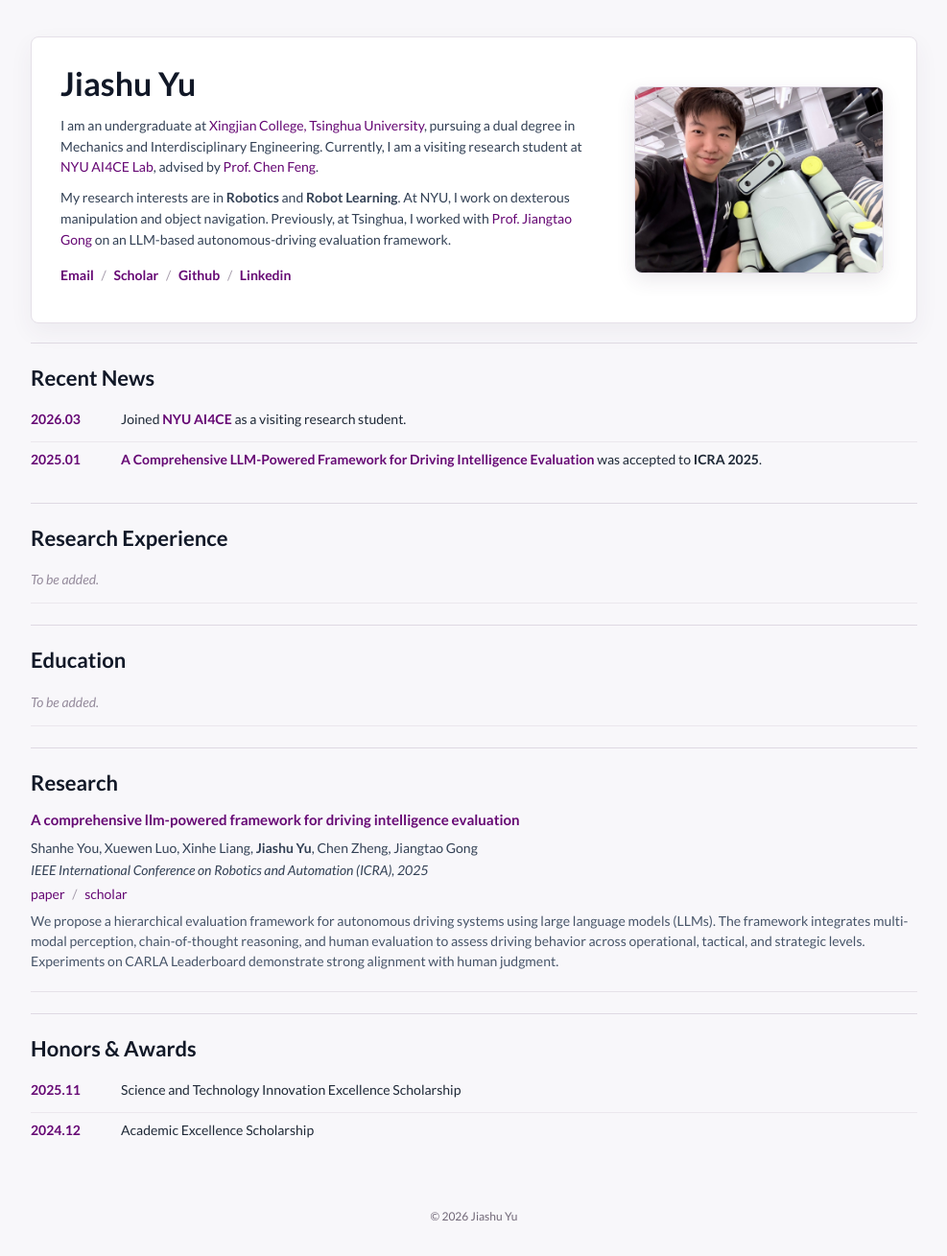
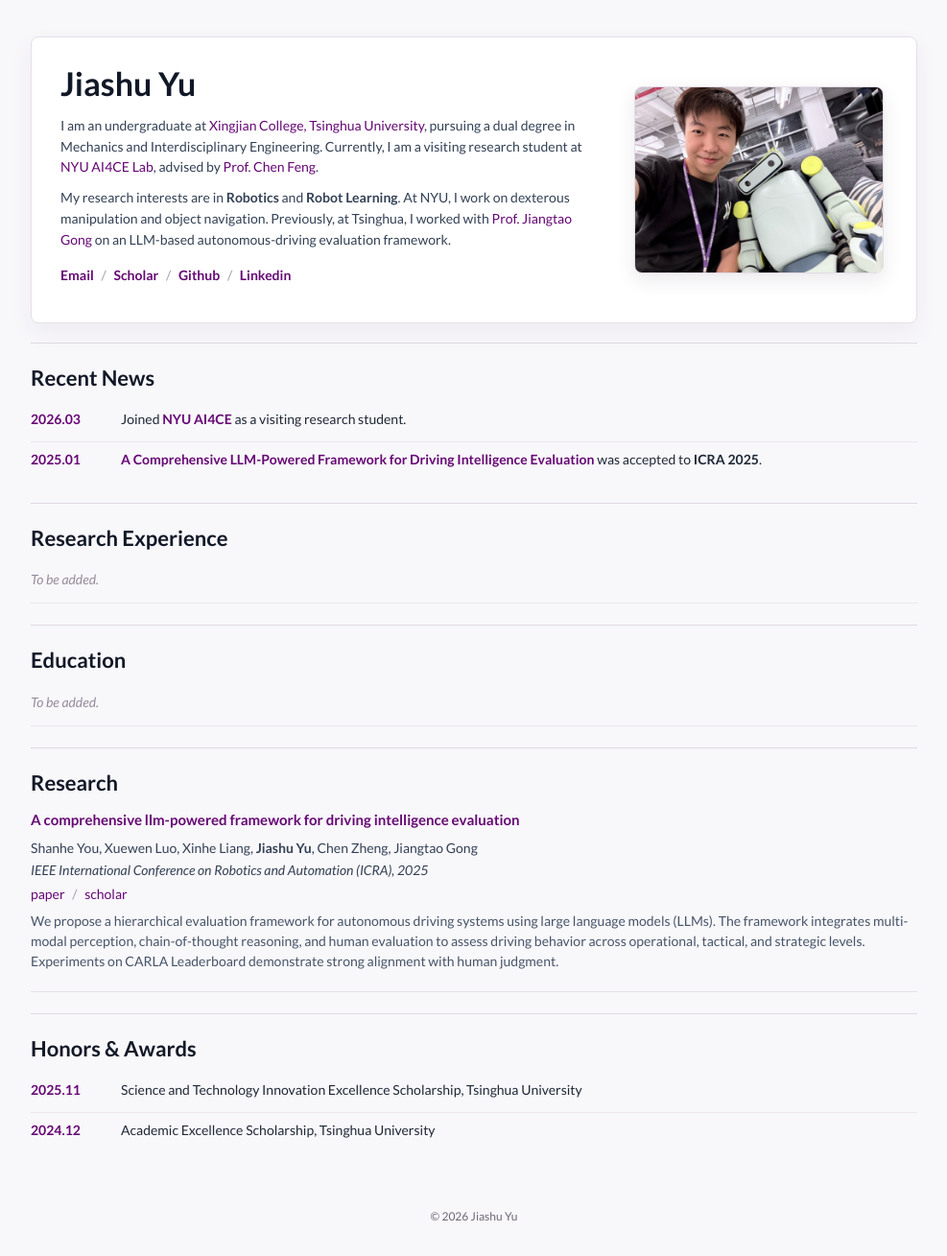
Before and after one commit to Jiashu-Yu/Jiashu-Yu.github.io, a Jekyll site: the page built from _pages/about.md, in a window 1280 px wide. Shown: the whole page at 96% size, without its empty margins (146-1133 px from the left). Built offline with Jekyll 4.4.1, drawn with Linux system fonts in a browser that asks for light colours.

Commit message:
Add Tsinghua affiliation to honors

```diff
--- a/_pages/about.md
+++ b/_pages/about.md
@@ -88,11 +88,11 @@ redirect_from:
     <div class="timeline-list">
       <div class="award-item">
         <time datetime="2025-11">2025.11</time>
-        <span>Science and Technology Innovation Excellence Scholarship</span>
+        <span>Science and Technology Innovation Excellence Scholarship, Tsinghua University</span>
       </div>
       <div class="award-item">
         <time datetime="2024-12">2024.12</time>
-        <span>Academic Excellence Scholarship</span>
+        <span>Academic Excellence Scholarship, Tsinghua University</span>
       </div>
     </div>
   </section>
```
